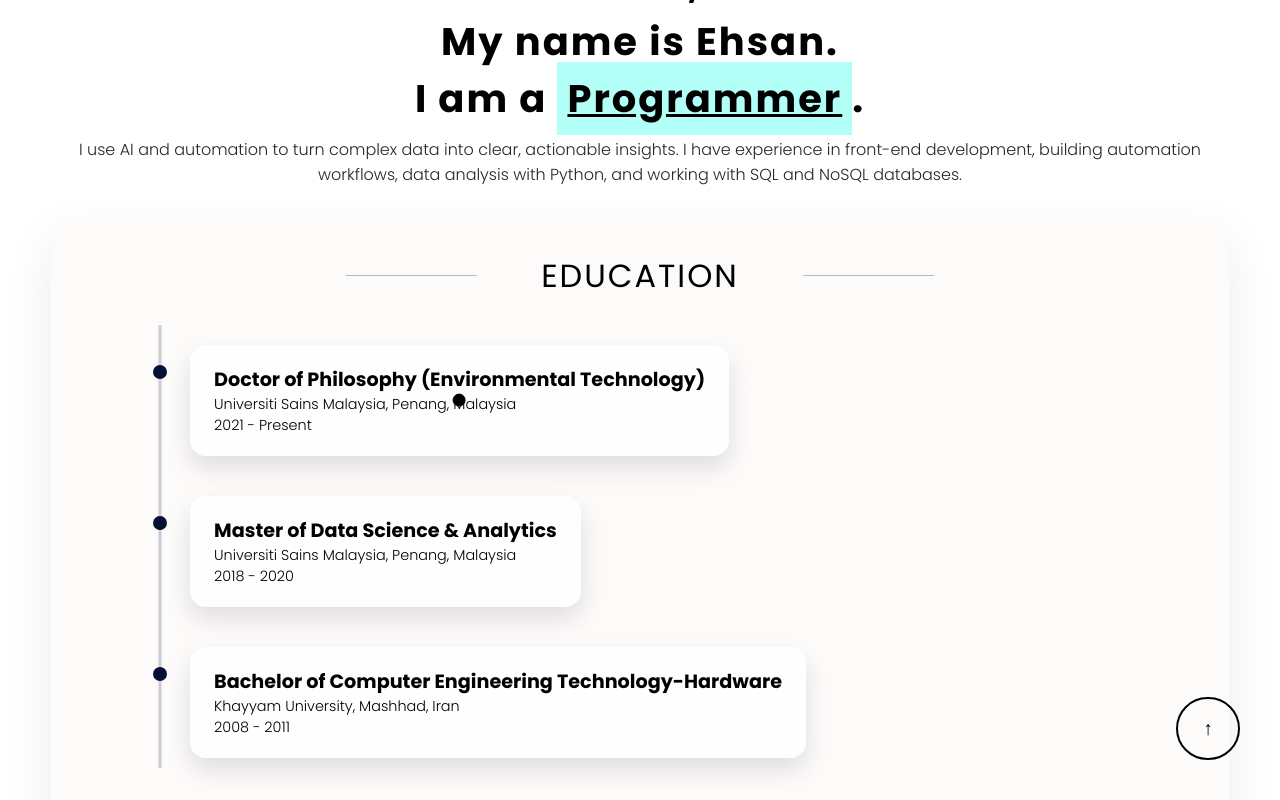
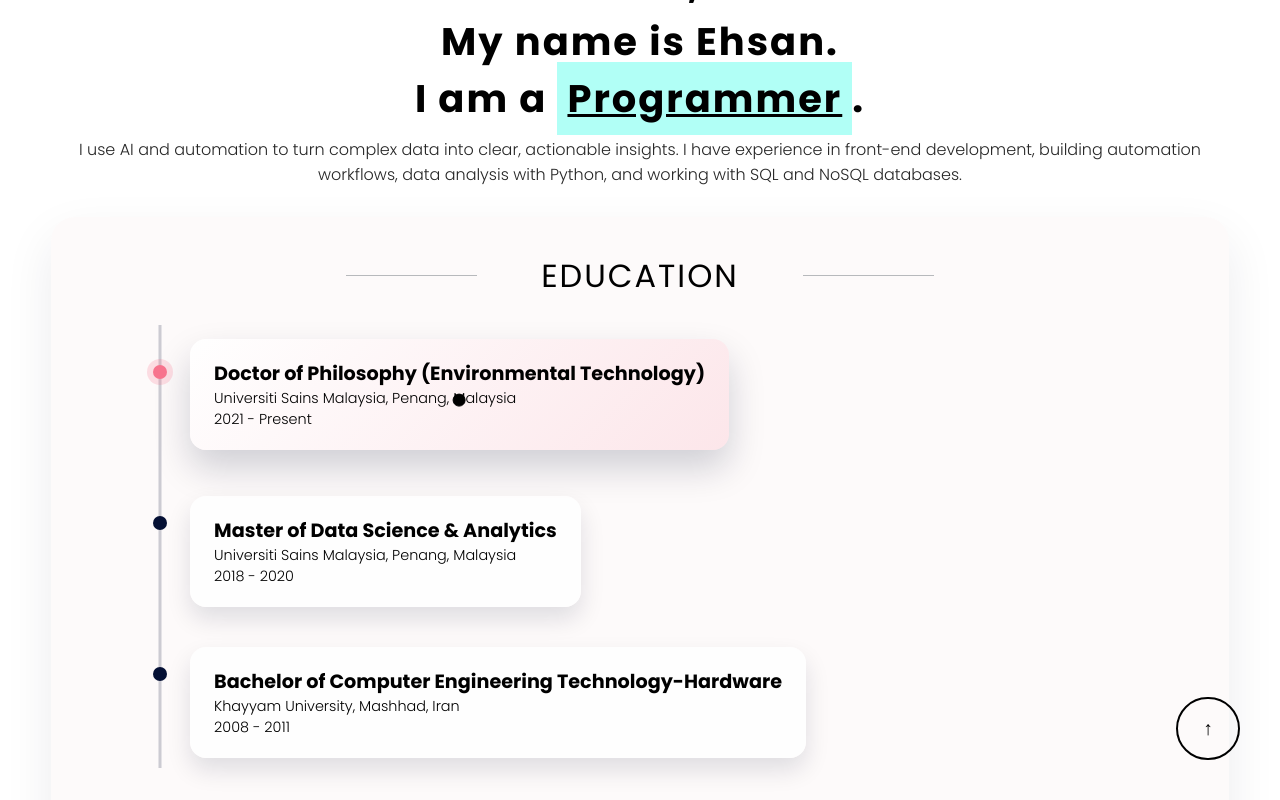
Before and after one commit to jolous/portfolio, a React (Vite) app: page / in a window 1280 px wide. In both pictures the pointer is over the element 459 px from the left and 1410 px from the top of the page. Shown: the part 1010-1810 px from the top of the page. Built offline with nearby package versions, Linux system fonts and the light colour scheme.

Commit message:
Add education hover styling and clean publications heading

```diff
--- a/src/styles/style.css
+++ b/src/styles/style.css
@@ -630,6 +630,7 @@ nav h1 {
 	border-radius: 50%;
 	background: #051034;
 	transform: translateX(-50%);
+	transition: background-color 0.3s ease, box-shadow 0.3s ease;
 }
 
 .timeline-content {
@@ -638,6 +639,7 @@ nav h1 {
 	border-radius: 16px;
 	padding: 20px 24px;
 	box-shadow: 0 12px 24px rgba(5, 16, 52, 0.12);
+	transition: transform 0.3s ease, box-shadow 0.3s ease, background-color 0.3s ease;
 }
 
 .timeline-content h3 {
@@ -646,6 +648,17 @@ nav h1 {
 
 .timeline-content h3::before {
 	content: '';
+}
+
+.timeline-item:hover .timeline-content {
+	transform: translateY(-6px);
+	background: linear-gradient(135deg, rgba(255, 255, 255, 0.95), rgba(247, 115, 141, 0.15));
+	box-shadow: 0 18px 36px rgba(5, 16, 52, 0.18);
+}
+
+.timeline-item:hover::after {
+	background: #f7738d;
+	box-shadow: 0 0 0 6px rgba(247, 115, 141, 0.22);
 }
 
 
@@ -671,7 +684,7 @@ nav h1 {
 }
 
 .publications-section-div h3::before {
-	content: "-";
+	content: "";
 	width: 0;
 	position: absolute;
 	left: -20px;
```
